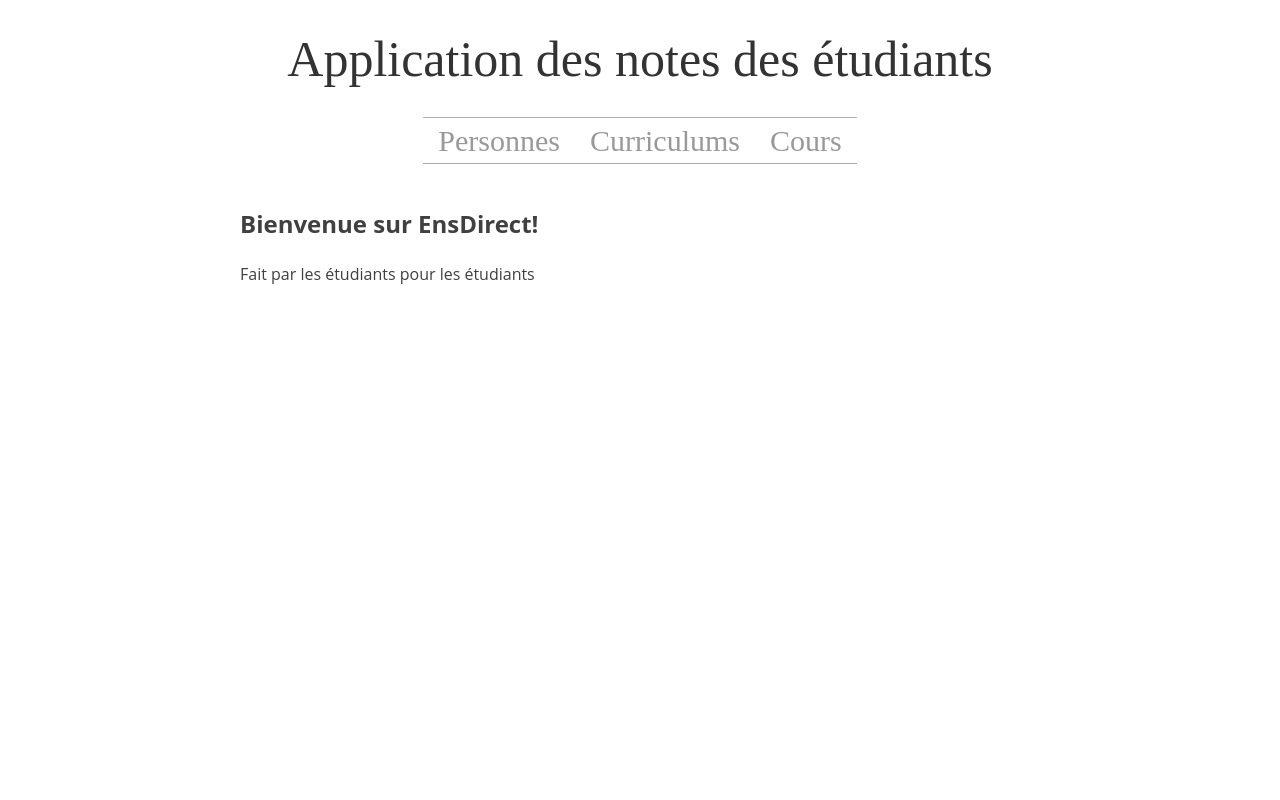
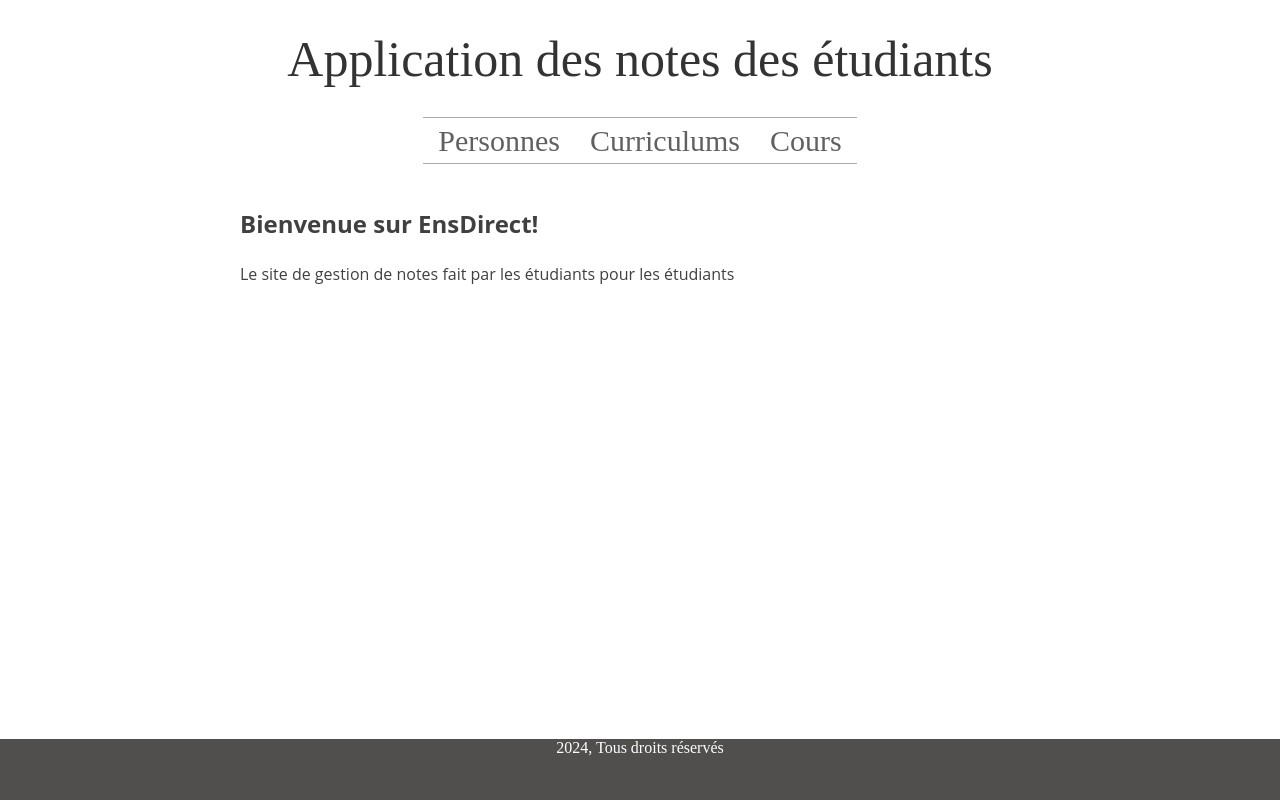
Before and after one commit to crdevio/ProjetBDD, a Flask app: page / in a window 1280 px wide. Run offline with Flask 3, Linux system fonts and the light colour scheme.

Commit message:
un peu plus beau

```diff
--- a/skeleton/static/style.css
+++ b/skeleton/static/style.css
@@ -10,7 +10,7 @@ h1 {
 }
 
 header nav ul {
-    align: center;
+    text-align: center;
     padding: 0;
     height: 0;
     margin: 0;
@@ -22,7 +22,7 @@ header nav ul {
 }
 
 header nav ul li {
-    color: #999;
+    color: #616060;
 }
 
 header nav ul li a {
@@ -99,3 +99,16 @@ article form {
     padding: 10px;
     margin: 40px;
 }
+
+footer
+{
+    position: fixed;
+    left: 0px;
+    right: 0px;
+    bottom: 0px;
+    height: 61px;
+    margin: 0px;
+    color: rgb(255,255,255);
+    text-align: center;
+    background-color: rgb(80, 79, 78);
+}
--- a/skeleton/templates/index.html
+++ b/skeleton/templates/index.html
@@ -3,6 +3,6 @@
 
 <h2>Bienvenue sur EnsDirect!</h2>
 
-<body>Fait par les étudiants pour les étudiants</body>
+<body>Le site de gestion de notes fait par les étudiants pour les étudiants</body>
 
 {% endblock %}
--- a/skeleton/templates/layout.html
+++ b/skeleton/templates/layout.html
@@ -4,6 +4,7 @@
     <meta charset="utf-8">
     <link rel="stylesheet" type="text/css" href="/static/style.css">
     <title>Application des notes des étudiants</title>
+    <link rel="icon" type="image/x-icon" href="/static/images/favicon.png">
   </head>
   <body>
       <header>
@@ -39,5 +40,6 @@
           </form>
         {% endfor %}
       </article>
+      <footer>2024, Tous droits réservés</footer>
   </body>
 </html>
```
Also changed, not shown: skeleton/static/images/favicon.png (added), skeleton/static/images/logo.png (added).
